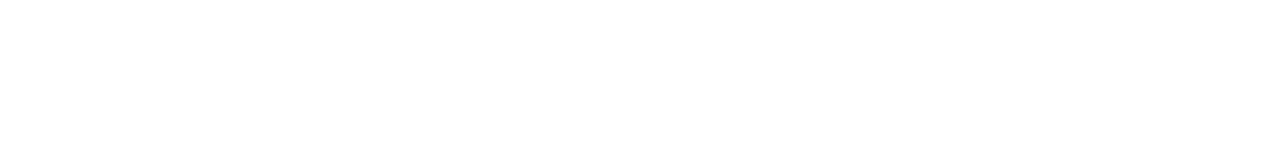
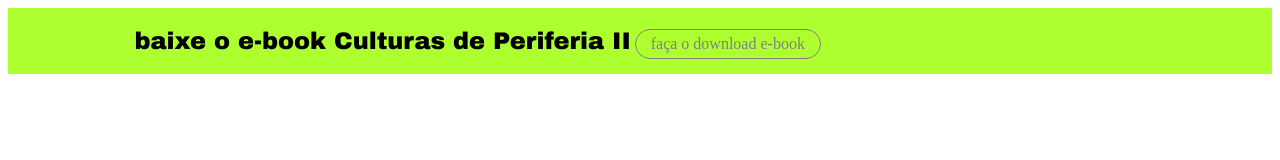
Before and after one commit to IsmaLourenco/ctd-front-end-AtivInteg, a plain HTML site: page index.html in a window 1280 px wide. Drawn offline with Linux system fonts and the light colour scheme.

Commit message:
"Commitados"

```diff
--- a/index.html
+++ b/index.html
@@ -5,6 +5,77 @@
     <meta http-equiv="X-UA-Compatible" content="IE=edge" />
     <meta name="viewport" content="width=device-width, initial-scale=1.0" />
     <title>Aula 13 - Atividade Integradora</title>
+    <style type="text/css">
+
+      /* Bloco: Banner */
+        .banner{
+          background-color: greenyellow;
+        }
+
+      /*Elemento: Corpo*/
+      .banner__corpo {
+        margin: 0 auto;
+        max-width: 80%;
+      }
+
+      /* Elemento: Texto */
+        .banner__texto {
+            font-family: 'Arial Black', Arial, sans-serif;
+          }
+
+      /* Elemento: Botao */
+        .banner__botao {
+          border: 1px solid black;
+          border-radius: 25px;
+          color: black;
+          padding: 5px 15px;
+          text-decoration: none;
+        }
+
+        .banner__texto, .banner__botao {
+          display: inline-block;
+        }
+
+        /* Modificador: Desabilitado */
+        .banner__botao--desabilitado {
+          border: 1px solid gray;
+          color: gray;
+        }
+
+    </style>
   </head>
-  <body></body>
+  <body>
+
+      <!-- 1/3 Rascunho -->
+      <!--
+    <div>
+      <div>
+        <div>baixe o e-book Culturas de Periferia II</div>
+        <div>faça o download e-book</div>
+      </div>
+    </div>
+      -->
+      <!-- 2/3 Semântica -->
+      <!--
+      <main>
+        <article>
+          <h1>baixe o e-book Culturas de Periferia II</h1>
+          <a href="">faça o download e-book</a>
+        </article>
+      </main>
+      -->
+      <!-- 3/3 BEM (Bloco, Elemento, Modificador) CSS -->
+      <!-- Bloco: Banner -->
+      <main class="banner">
+          <!-- Elemento: Corpo -->
+          <article class="banner__corpo">
+            <!-- Elemento: Texto -->
+             <h1 class="banner__texto">baixe o e-book Culturas de Periferia II</h1>
+             <!-- Elemento: Botão -->
+             <!-- Modificador: Desabilitado -->
+             <a class="banner__botao banner__botao--desabilitado" href="">faça o download e-book</a>
+          </article>
+      </main>
+
+  </body>
 </html>
```
Also changed, not shown: 1 other file.
